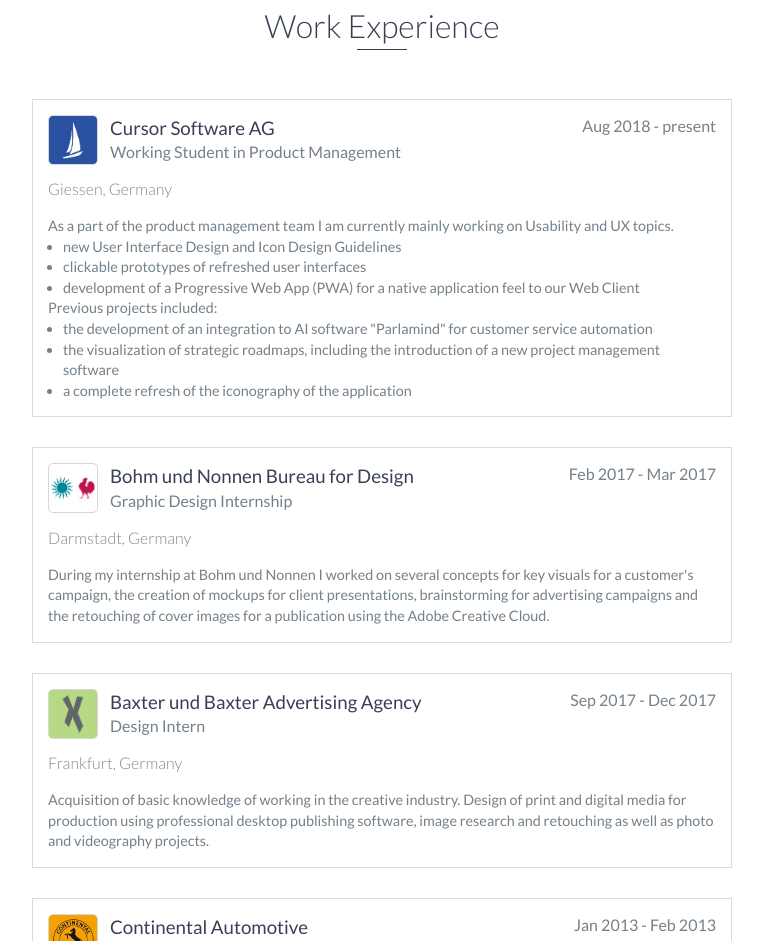
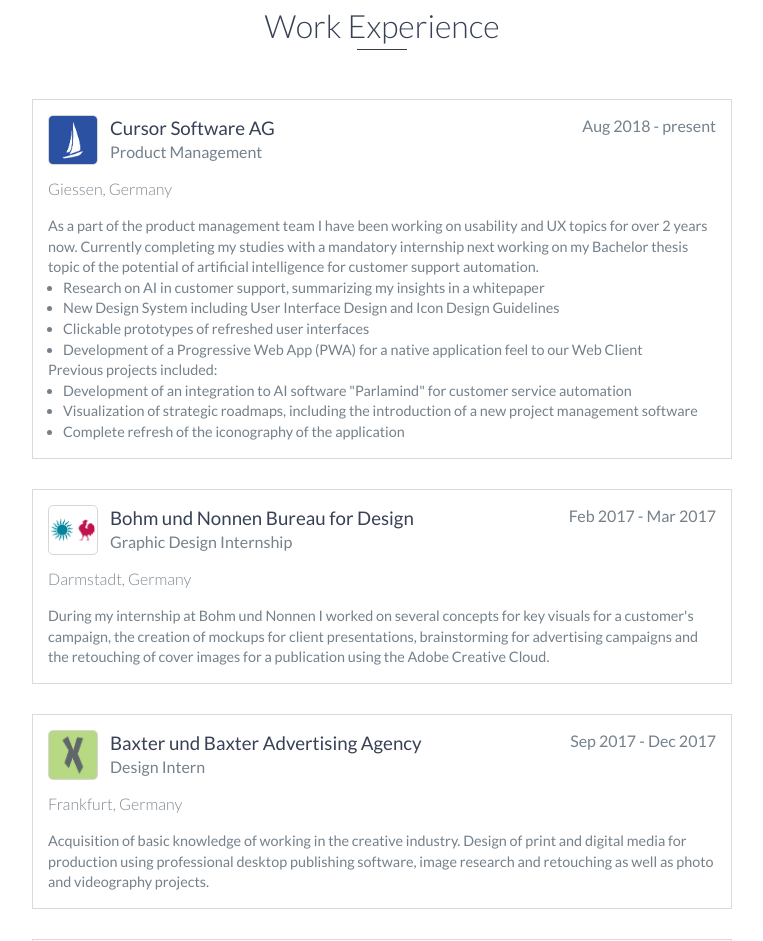
Before and after one commit to mkafanke/mkafanke.github.io, a website: page index.html in a window 1280 px wide. Shown: the part 1396-2337 px from the top of the page, without its empty margins (258-1021 px from the left). Drawn offline with nearby package versions, Linux system fonts and the light colour scheme.

Commit message:
Job position updated
Updates to my job at Cursor

```diff
--- a/index.html
+++ b/index.html
@@ -171,22 +171,24 @@
                     <div class="education-title">
                         <span class="education-date">Aug 2018 - present</span>
                         <h3>Cursor Software AG</h3>
-                        <h4>Working Student in Product Management</h4>
+                        <h4>Product Management</h4>
                     </div>
                 </div>
                 <h5>Giessen, Germany</h5>
                 <p>
-                    As a part of the product management team I am currently mainly working on Usability and UX topics.
+                    As a part of the product management team I have been working on usability and UX topics for over 2 years now. Currently completing my studies with a mandatory internship next working on my Bachelor thesis topic of
+                    the potential of artificial intelligence for customer support automation.
                     <ul>
-                        <li>new User Interface Design and Icon Design Guidelines</li>
-                        <li>clickable prototypes of refreshed user interfaces</li>
-                        <li>development of a Progressive Web App (PWA) for a native application feel to our Web Client</li>
+                        <li>Research on AI in customer support, summarizing my insights in a whitepaper</li>
+                        <li>New Design System including User Interface Design and Icon Design Guidelines</li>
+                        <li>Clickable prototypes of refreshed user interfaces</li>
+                        <li>Development of a Progressive Web App (PWA) for a native application feel to our Web Client</li>
                     </ul>
                     <p>Previous projects included:</p>
                     <ul>
-                        <li>the development of an integration to AI software "Parlamind" for customer service automation</li>
-                        <li>the visualization of strategic roadmaps, including the introduction of a new project management software</li>
-                        <li>a complete refresh of the iconography of the application</li>
+                        <li>Development of an integration to AI software "Parlamind" for customer service automation</li>
+                        <li>Visualization of strategic roadmaps, including the introduction of a new project management software</li>
+                        <li>Complete refresh of the iconography of the application</li>
                     </ul>
 
                 </p>
```
Also changed, not shown: 1 other file.
